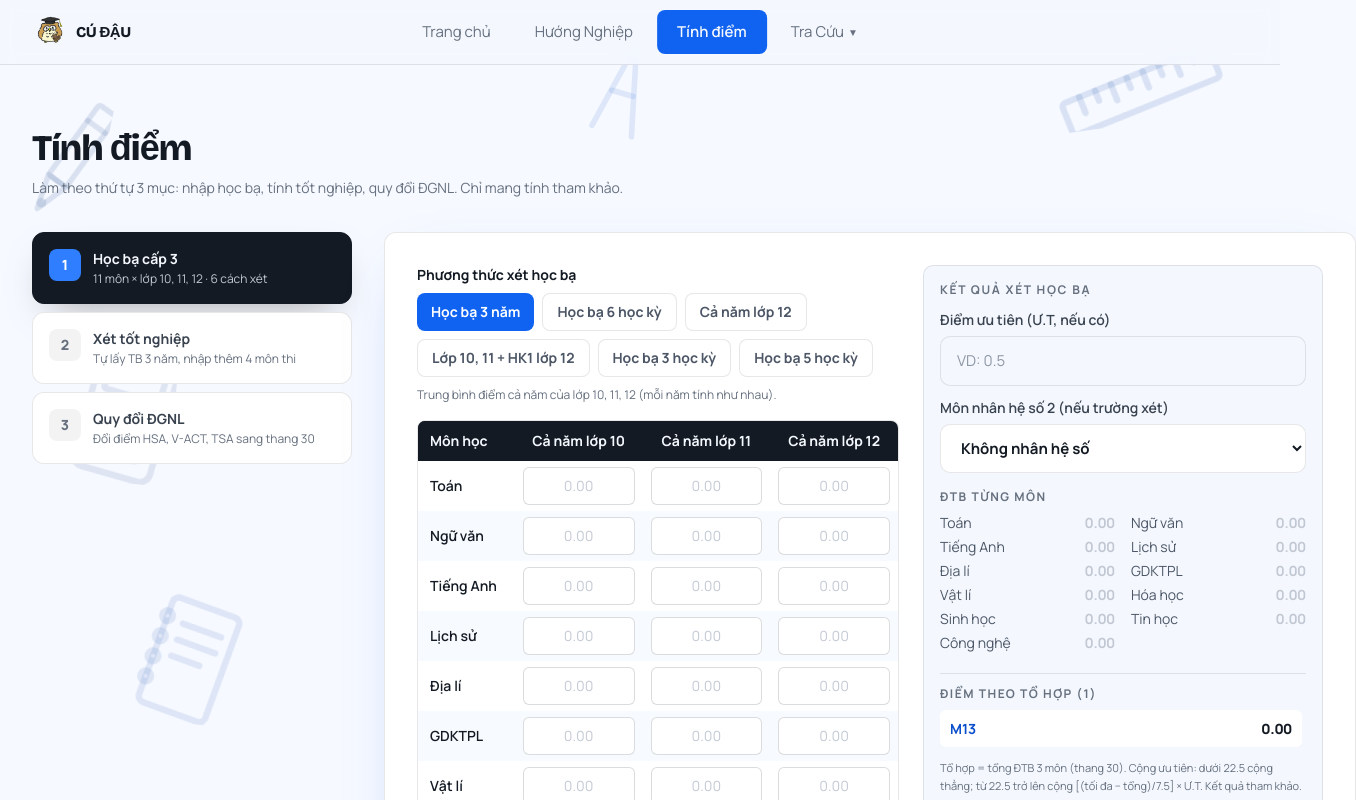
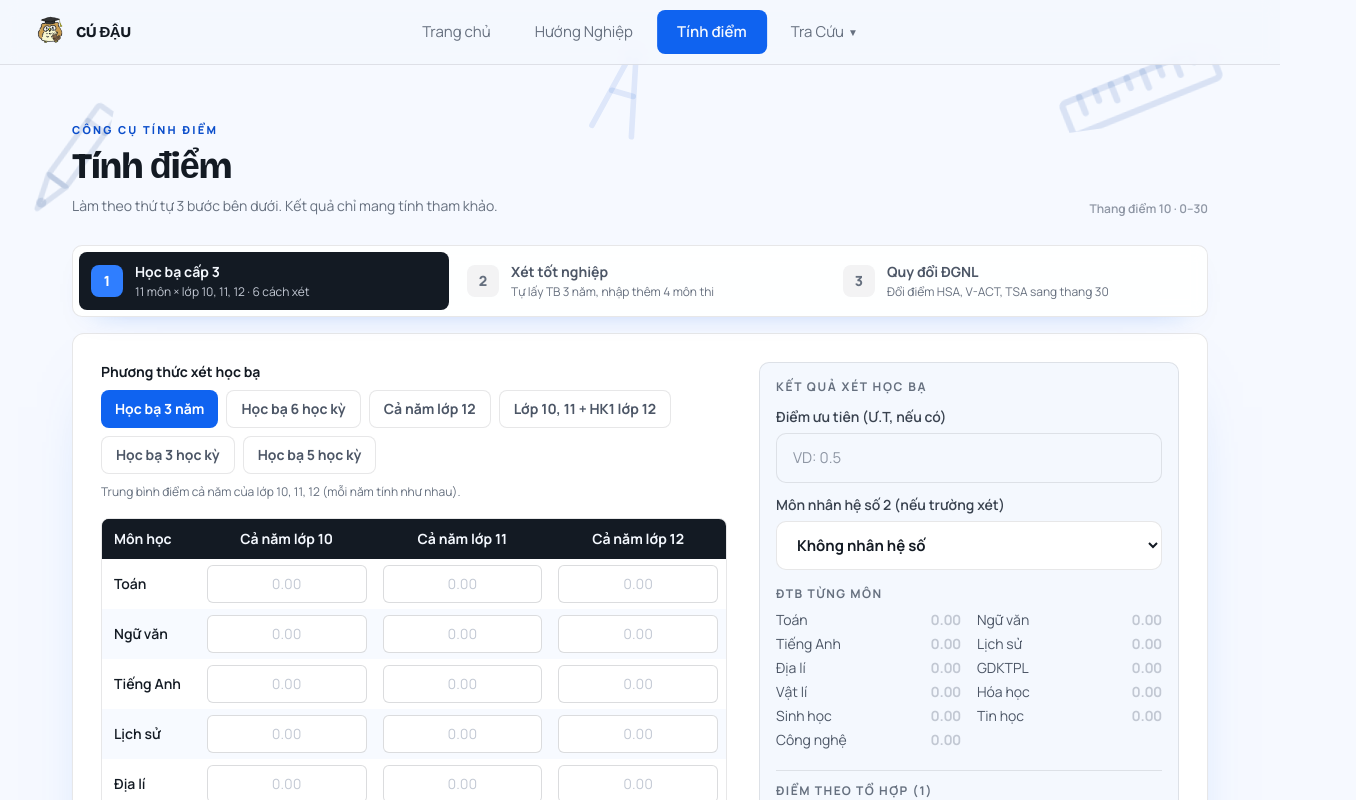
Before and after one commit to TNTIEN26/huong-nghiep-ai, a Next.js app: page /tinh-diem in a window 1280 px wide. Shown: the top 800 px of the page, 1356 px wide, since content can reach past the window. Built offline with nearby package versions, Linux system fonts and the light colour scheme.

Commit message:
ui: bo cuc tinh-diem moi - thanh 3 buoc sticky, noi dung rong can doi

```diff
--- a/app/tinh-diem/page.tsx
+++ b/app/tinh-diem/page.tsx
@@ -198,7 +198,7 @@ function MucHocBa({
   toHop.sort((a, b) => b.diemUt - a.diemUt);
 
   return (
-    <div className="grid gap-6 xl:grid-cols-[1fr_400px]">
+    <div className="grid gap-8 xl:grid-cols-[minmax(0,1fr)_420px]">
       <div>
         <p className="text-sm font-bold text-stone-900">Phương thức xét học bạ</p>
         <div className="mt-2 flex flex-wrap gap-2">
@@ -387,7 +387,7 @@ function MucTotNghiep({ tbSan, tbNam }: { tbSan: string; tbNam: { lop10: string;
   const hbDu = hb.every((d) => d !== null);
 
   return (
-    <div className="grid gap-6 xl:grid-cols-[1fr_560px]">
+    <div className="grid gap-8 xl:grid-cols-[minmax(0,1fr)_420px]">
       <div>
       <Nhan ten="Điểm trung bình dùng để xét">
         <input
@@ -926,25 +926,37 @@ export default function TinhDiemPage() {
     <div className="relative z-10 flex min-h-screen flex-col text-stone-900">
       <SiteNav active="tinh-diem" />
 
-      <main className="mx-auto w-full max-w-[1440px] flex-1 px-4 py-12 sm:px-8 sm:py-16">
-        <h1 className="text-3xl font-extrabold tracking-tight sm:text-4xl">Tính điểm</h1>
-        <p className="mt-2 text-sm leading-relaxed text-stone-500">
-          Làm theo thứ tự 3 mục: nhập học bạ, tính tốt nghiệp, quy đổi ĐGNL. Chỉ mang tính tham khảo.
-        </p>
+      <main className="mx-auto w-full max-w-[1200px] flex-1 px-4 py-10 sm:px-8 sm:py-14">
+        <div className="flex flex-wrap items-end justify-between gap-4">
+          <div>
+            <p className="text-[11px] font-extrabold uppercase tracking-[0.2em] text-blue-700">
+              Công cụ tính điểm
+            </p>
+            <h1 className="mt-2 text-3xl font-extrabold tracking-tight sm:text-4xl">Tính điểm</h1>
+            <p className="mt-2 max-w-2xl text-sm leading-relaxed text-stone-500">
+              Làm theo thứ tự 3 bước bên dưới. Kết quả chỉ mang tính tham khảo.
+            </p>
+          </div>
+          <p className="hidden text-xs font-semibold text-stone-400 sm:block">
+            Thang điểm 10 · 0–30
+          </p>
+        </div>
 
-        <div className="mt-8 grid gap-6 lg:grid-cols-[320px_1fr] xl:gap-8">
-          {/* Danh mục bên trái */}
-          <nav aria-label="Danh mục tính điểm" className="flex gap-2 overflow-x-auto lg:flex-col lg:overflow-visible">
+        <nav
+          aria-label="Danh mục tính điểm"
+          className="sticky top-[68px] z-30 mt-7 rounded-xl border border-stone-900/10 bg-white/90 p-1.5 shadow-[0_12px_30px_-24px_rgba(15,99,240,0.5)] backdrop-blur"
+        >
+          <div className="flex gap-1.5 overflow-x-auto">
             {DANH_MUC.map((d) => (
               <button
                 key={d.id}
                 type="button"
                 onClick={() => setMuc(d.id)}
                 aria-pressed={muc === d.id}
-                className={`flex min-w-[220px] items-start gap-3 rounded-2xl border p-4 text-left transition lg:min-w-0 ${
+                className={`flex min-w-[168px] flex-1 items-center gap-3 rounded-lg px-3 py-2.5 text-left transition ${
                   muc === d.id
-                    ? "border-stone-900 bg-stone-900 text-[#F4F8FE] shadow-[0_16px_40px_-20px_rgba(28,25,23,0.5)]"
-                    : "border-stone-900/10 bg-white text-stone-700 hover:border-stone-900/25 hover:text-stone-900"
+                    ? "bg-stone-900 text-[#F4F8FE]"
+                    : "text-stone-600 hover:bg-stone-900/5 hover:text-stone-900"
                 }`}
               >
                 <span
@@ -954,22 +966,25 @@ export default function TinhDiemPage() {
                 >
                   {d.so}
                 </span>
-                <span>
-                  <span className="block text-sm font-bold">{d.ten}</span>
-                  <span className={`mt-0.5 block text-xs ${muc === d.id ? "text-stone-300" : "text-stone-500"}`}>
+                <span className="min-w-0">
+                  <span className="block truncate text-sm font-bold">{d.ten}</span>
+                  <span
+                    className={`mt-0.5 block truncate text-xs ${
+                      muc === d.id ? "text-stone-300" : "text-stone-500"
+                    }`}
+                  >
                     {d.moTa}
                   </span>
                 </span>
               </button>
             ))}
-          </nav>
+          </div>
+        </nav>
 
-          {/* Nội dung */}
-          <div className="rounded-2xl border border-stone-900/10 bg-white p-6 shadow-[0_20px_60px_-30px_rgba(37,99,235,0.35)] sm:p-8">
-            {muc === "hocba" && <MucHocBa bang={bang} setBang={setBang} />}
-            {muc === "totnghiep" && <MucTotNghiep tbSan={tb3} tbNam={tbNam} />}
-            {muc === "quydoi" && <MucQuyDoi />}
-          </div>
+        <div className="mt-4 rounded-2xl border border-stone-900/10 bg-white p-5 shadow-[0_24px_70px_-50px_rgba(15,99,240,0.55)] sm:p-7">
+          {muc === "hocba" && <MucHocBa bang={bang} setBang={setBang} />}
+          {muc === "totnghiep" && <MucTotNghiep tbSan={tb3} tbNam={tbNam} />}
+          {muc === "quydoi" && <MucQuyDoi />}
         </div>
       </main>
 
```
